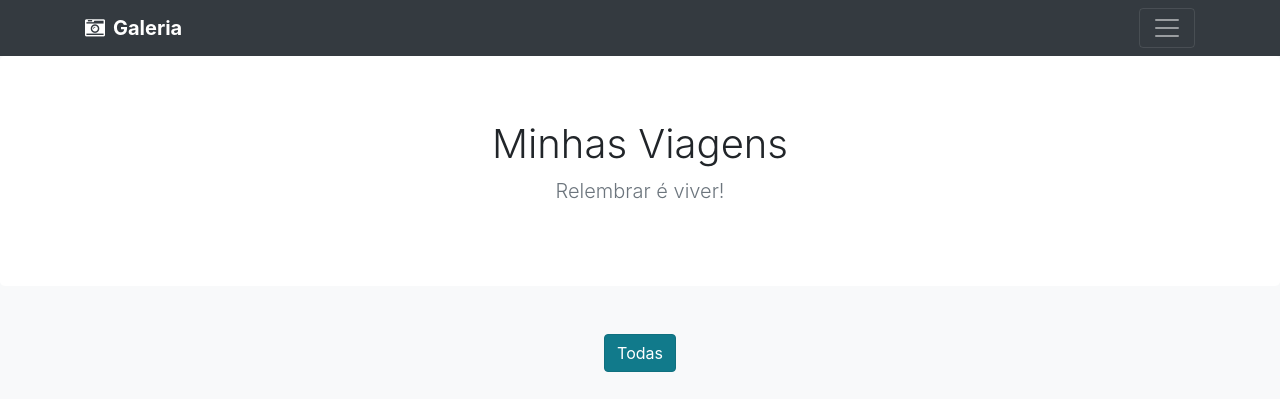
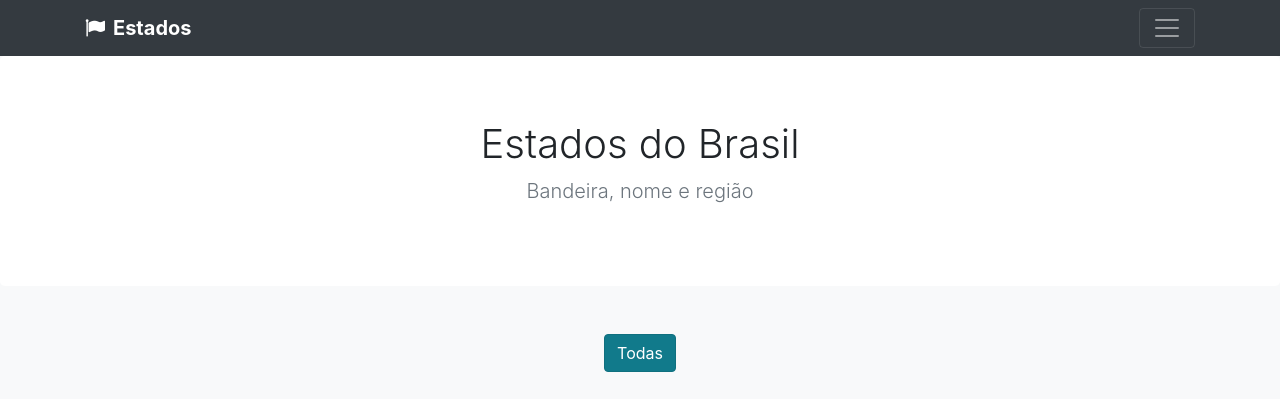
Before and after one commit to mateusgs29/galeria-estados, a website built with webpack: page src/index.html in a window 1280 px wide. Shown: the top 399 px of the page. Built offline with nearby package versions, Linux system fonts and the light colour scheme; files whose address does not match are found by name.

Commit message:
texto trocado para o novo tema do projeto

```diff
--- a/src/index.html
+++ b/src/index.html
@@ -5,7 +5,7 @@
     <meta charset="UTF-8">
     <meta name="viewport" content="width=device-width, initial-scale=1.0">
     <meta http-equiv="X-UA-Compatible" content="ie=edge">
-    <title>Galeria de Fotos</title>
+    <title>Estados Brasil</title>
     <link rel="stylesheet" href="estilo.css">
 </head>
 
--- a/src/pages/galery/galeryHeader.html
+++ b/src/pages/galery/galeryHeader.html
@@ -1,6 +1,6 @@
 <section class="jumbotron text-center">
     <div class="container">
-        <h1 class="jumbotron-heading">Minhas Viagens</h1>
-        <p class="lead text-muted">Relembrar é viver!</p>
+        <h1 class="jumbotron-heading">Estados do Brasil</h1>
+        <p class="lead text-muted">Bandeira, nome e região</p>
     </div>
 </section>
--- a/src/pages/template/header.html
+++ b/src/pages/template/header.html
@@ -1,8 +1,8 @@
 <div class="navbar navbar-dark bg-dark box-shadow">
     <div class="container d-flex justify-content-between">
         <a href="#" class="navbar-brand d-flex align-items-center">
-            <i class="fa fa-camera-retro"></i>
-            <strong class="pl-2">Galeria</strong>
+            <i class="fa fa-flag text-white"></i>
+            <strong class="pl-2">Estados</strong>
         </a>
         <button class="navbar-toggler collapsed" data-toggle="collapse" data-target="#header">
             <span class="navbar-toggler-icon"></span>
```
